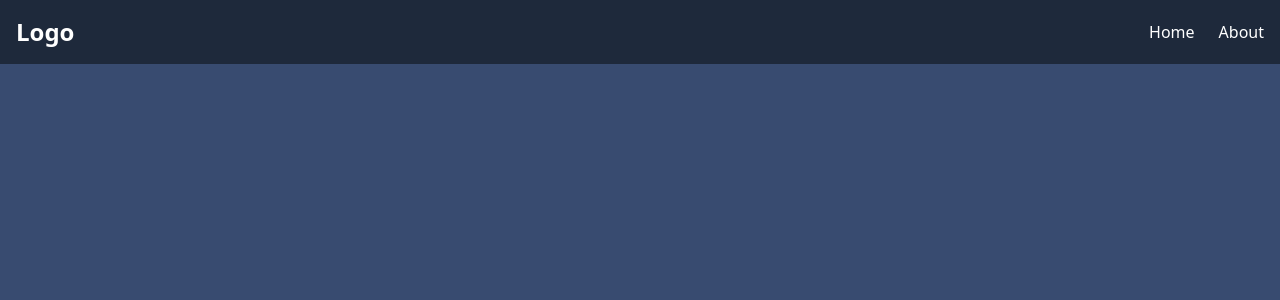
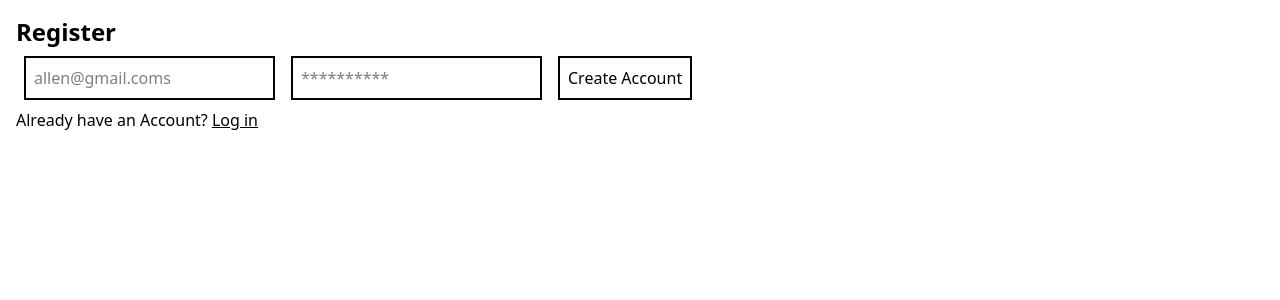
Before and after one commit to AllenKalboh/VercelDeploy, a React (Vite) app: page /register in a window 1280 px wide. Before the commit this address had no page. Shown: the top 300 px of the page. Built offline with nearby package versions, Linux system fonts and the light colour scheme.

Commit message:
Supabase Auth Try

```diff
--- a/src/App.tsx
+++ b/src/App.tsx
@@ -1,21 +1,54 @@
 
 // import InsertUser from "./components/InsertUser"
 // import UsersList from "./components/UsersList"
-import About from "./components/About"
-import Navbar from "./components/Navbar"
-import SendMessage from "./components/SendMessage"
+// import About from "./components/About"
+// import Navbar from "./components/Navbar"
+// import SendMessage from "./components/SendMessage"
+import Wrapper from "./pages/Wrapper";
 import { BrowserRouter as Router, Routes, Route } from "react-router-dom"
-import WelcomePage from "./components/WelcomePage"
+import Home from "./pages/Home"
+import Login from "./pages/Login"
+import Register from "./pages/Register"
+import Dashboard from "./pages/Dashboard"
+// import WelcomePage from "./components/WelcomePage"
 const App = () => {
   return (
     <Router>
-      <div className="bg-[#384B70] h-screen">
-        <Navbar />
-          <Routes>
-            <Route path="/" element={<SendMessage />} />
-            <Route path="/about" element={<About />} />
-            <Route path="/welcomepage" element={<WelcomePage />} />
-          </Routes>
+      <div className="">
+        {/* <Navbar /> */}
+        <Routes>
+          {/* <Route path="/" element={<SendMessage />} />
+          <Route path="/about" element={<About />} />
+          <Route path="/welcomepage" element={<WelcomePage />} /> */}
+          <Route
+            path="/"
+            element={<Home />}>
+          </Route>
+
+          <Route
+            path="/register"
+            element={<Register />}
+          >
+          </Route>
+
+          <Route
+            path="/login"
+            element={<Login />}
+          >
+          </Route>
+
+          <Route
+            path="/dashboard"
+            element={
+            <Wrapper>
+            <Dashboard />
+            </Wrapper>
+            }
+
+          >
+          </Route>
+
+        </Routes>
       </div>
     </Router>
   )
--- /dev/null
+++ b/src/pages/Dashboard.tsx
@@ -0,0 +1,26 @@
+
+import { supabase } from '../components/CreateClient';
+import { useNavigate } from "react-router-dom";
+const Dashboard = () => {
+    const navigate = useNavigate();
+
+    const signOut = async () => {
+        const { error } = await supabase.auth.signOut();
+        if (error) throw error ;
+        navigate("/login");
+    }
+    return (
+        <div className='m-2 p-2 '>
+           <h2 className='text-2xl font-bold'> Hello You are Logged in!  </h2>
+            <button onClick={signOut}
+            className="border-2
+            m-2
+            p-2
+            cursor-pointer">
+                Sign Out
+            </button>
+        </div>
+    )
+}
+
+export default Dashboard
--- /dev/null
+++ b/src/pages/Home.tsx
@@ -0,0 +1,11 @@
+import {Link} from 'react-router-dom';
+const Home = () => {
+  return (
+    <div>
+      <Link to="/register"> Register </Link>
+      <Link  to="/login"> Login </Link>
+    </div>
+  )
+}
+
+export default Home
--- /dev/null
+++ b/src/pages/Login.tsx
@@ -0,0 +1,65 @@
+import { useState } from 'react'
+import { supabase } from '../components/CreateClient';
+import {Link, useNavigate} from "react-router-dom";
+
+
+const Login = () => {
+    const navigate = useNavigate();
+    const [email, setEmail] = useState("");
+    const [password, setPassword] = useState("");
+    const [message, setMessage] = useState("");
+    const [isLoading, setIsLoading] = useState(false)
+
+    const handleSubmit = async (e: any) => {
+        e?.preventDefault();
+        setMessage("");
+        setIsLoading(true);
+
+        const { data, error } = await supabase.auth.signInWithPassword({
+            email: email,
+            password: password
+        });
+        if (error) {
+            setMessage(error.message);
+            setEmail("");
+            setPassword("");
+        } else if (data) {
+           navigate("/dashboard");
+           return;
+        }
+        setIsLoading(false);
+    };
+  return (
+    <>
+            <div className='p-2 m-2'>
+                <h2 className='font-bold text-2xl'> Log in </h2>
+                {message && <span> {message}</span>}
+                <form onSubmit={handleSubmit}>
+                    <input type="email"
+                        name="email"
+                        placeholder="allen@gmail.coms"
+                        required
+                        className='border-2 m-2  p-2'
+                        onChange={(e) => setEmail(e.target.value)}
+                    />
+                    <input type="password"
+                        name="password"
+                        placeholder="**********"
+                        required
+                        className='border-2 m-2 p-2'
+                        onChange={(e) => setPassword(e.target.value)} />
+                    <button
+                        className='border-2 m-2 p-2 cursor-pointer'
+                        type='submit'
+                        disabled={isLoading}>
+                        {isLoading ? "Signing In..." : "Log In"}
+                    </button>
+                </form>
+                <span>Dont have an Account? </span>
+                <Link to="/register"><button className='underline cursor-pointer'> Register </button></Link>
+            </div>
+        </>
+  )
+}
+
+export default Login
--- /dev/null
+++ b/src/pages/Register.tsx
@@ -0,0 +1,67 @@
+import { useState } from 'react'
+import { supabase } from '../components/CreateClient';
+import {Link} from "react-router-dom";
+const Register = () => {
+    const [email, setEmail] = useState("");
+    const [password, setPassword] = useState("");
+    const [message, setMessage] = useState("");
+    const [isLoading, setIsLoading] = useState(false)
+
+    const handleSubmit = async (e: any) => {
+        e?.preventDefault();
+        setMessage("");
+        setIsLoading(true);
+
+        const { data, error } = await supabase.auth.signUp({
+            email: email,
+            password: password
+        });
+        if (error) {
+            setMessage(error.message);
+            setEmail("");
+            setPassword("");
+            return;
+        } if (data) {
+            setMessage("User Account Created Check Your Supabase Authentication please :>");
+
+        }
+        setIsLoading(false);
+        setEmail("");
+        setPassword("");
+    }
+
+
+    return (
+        <>
+            <div className='p-2 m-2'>
+                <h2 className='font-bold text-2xl'> Register </h2>
+                {message && <span> {message}</span>}
+                <form onSubmit={handleSubmit}>
+                    <input type="email"
+                        name="email"
+                        placeholder="allen@gmail.coms"
+                        required
+                        className='border-2 m-2  p-2'
+                        onChange={(e) => setEmail(e.target.value)}
+                    />
+                    <input type="password"
+                        name="password"
+                        placeholder="**********"
+                        required
+                        className='border-2 m-2 p-2'
+                        onChange={(e) => setPassword(e.target.value)} />
+                    <button
+                        className='border-2 m-2 p-2 cursor-pointer'
+                        type='submit'
+                        disabled={isLoading}>
+                        {isLoading ? "Creating Account..." : "Create Account"}
+                    </button>
+                </form>
+                <span>Already have an Account? </span>
+                <Link to="/login" className='underline'>Log in </Link>
+            </div>
+        </>
+    )
+}
+
+export default Register
--- /dev/null
+++ b/src/pages/Wrapper.tsx
@@ -0,0 +1,32 @@
+import { useState, useEffect } from 'react'
+import { supabase } from '../components/CreateClient';
+import {Navigate} from "react-router-dom";
+const Wrapper = ({ children }: any) => {
+    const [authenticated, setAuthenticated] = useState(false);
+    const [isLoading, setIsLoading] = useState(true);
+
+    useEffect(() => {
+        const getSession = async () => {
+            const {
+                data: { session },
+            } = await supabase.auth.getSession();
+            setAuthenticated(!!session);
+            setIsLoading(false);
+        };
+
+        getSession();
+    }, []);
+
+    if (isLoading) {
+        return <div> Loading.... </div>
+    } else {
+        if (authenticated) {
+            return <> {children}</>
+        }
+        return <Navigate to="/login"/>
+    }
+}
+
+
+
+export default Wrapper
```
